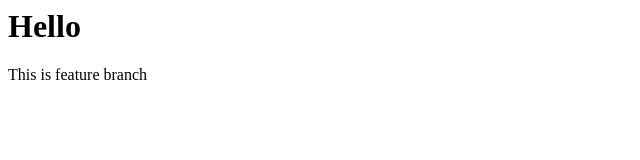
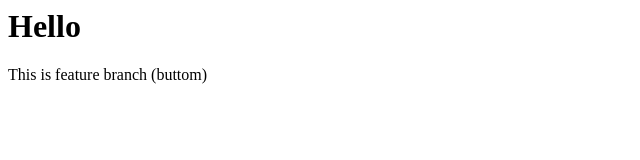
Before and after one commit to Shubz5053/localrepo, a plain HTML site: page index.html in a window 1280 px wide. Shown: the full height of the page, 0-640 px from the left. Drawn offline with Linux system fonts and the light colour scheme.

```diff
--- a/index.html
+++ b/index.html
@@ -1,2 +1,2 @@
 <h1>Hello</h1>
-<p>This is feature branch</p>
+<p>This is feature branch (buttom)</p>
```
